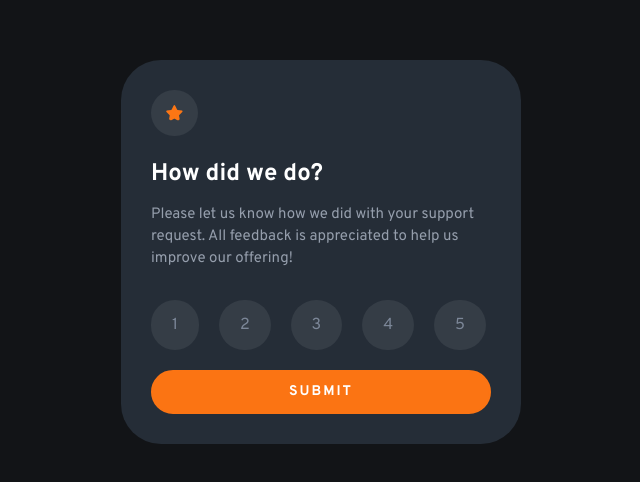
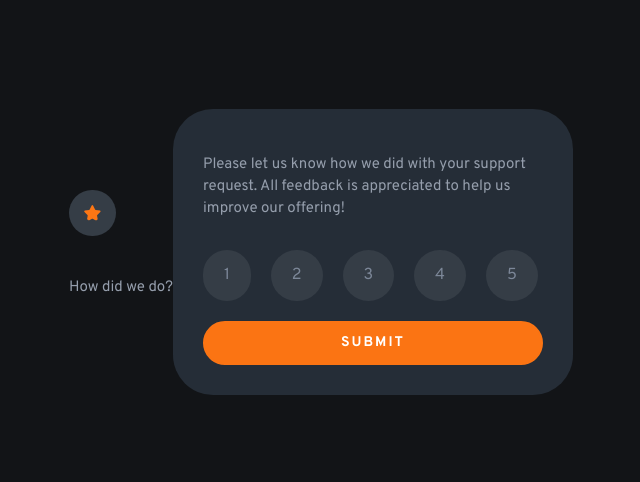
Before and after one commit to iEerii/InteractiveRating, a plain HTML site: page index.html in a window 1280 px wide. Shown: the part 148-630 px from the top of the page, without its empty margins (319-959 px from the left). Drawn offline with Linux system fonts and the light colour scheme.

Commit message:
cambios en la semantica de index y ajustes en style. css

```diff
--- a/css/style.css
+++ b/css/style.css
@@ -23,10 +23,10 @@ html {
     display: flex;
     font-family: 'Overpass', sans-serif;
     height: 100vh;
-    justify-content: space-evenly;
+    justify-content: center;
 }
 
-.rating-box {
+.rating-container {
     background-color: var(--DarkBlue);
     border-radius: 40px;
     padding: 30px;
--- a/index.html
+++ b/index.html
@@ -2,21 +2,21 @@
 <html lang="en">
 	<head>
 		<meta charset="UTF-8">
-    <meta name="viewport" content="width=device-width, initial-scale=1.0"> <!-- displays site properly based on user's device -->
-
+		<meta name="viewport" content="width=device-width, initial-scale=1.0">
 		<link href="https://fonts.googleapis.com/css2?family=Overpass:wght@400;700&display=swap" rel="stylesheet">
 		<link rel="stylesheet" href="css/style.css">
 		<link rel="stylesheet" href="css/normalize.css">
 		<link rel="icon" type="image/png" sizes="32x32" href="./images/favicon-32x32.png">
+		<title>Frontend Mentor | Interactive rating component</title>
+    </head>
 
-    <title>Frontend Mentor | Interactive rating component</title>
-
-  </head>
-  <body><!-- Rating state start -->
-    <div class="container">
-      <div class="rating-box">
+  	<body>
+    	<main class="container">
+            <section class="header-container">
                 <img class="img-box img-margin" src="images/icon-star.svg" alt="">
-        <h2>How did we do?</h2>
+				<p>How did we do?</p>
+            </section>
+    		<section class="rating-container">
 				<p>
 					Please let us know how we did with your support request. All feedback is appreciated
 					to help us improve our offering!
@@ -29,8 +29,7 @@
 					<li class="img-box"><button class="list">5</button></li>
 				</ul>
 				<a class="submit-box" href="success.html">Submit</a>
-      </div>
-    <!-- Rating state end -->
-    </div>
+    		</section>
+    	</main>
   	</body>
 </html>
```
Also changed, not shown: success.html (+1 -6 lines), 1 other file. Lines whose indentation alone changed are shown as unchanged.
